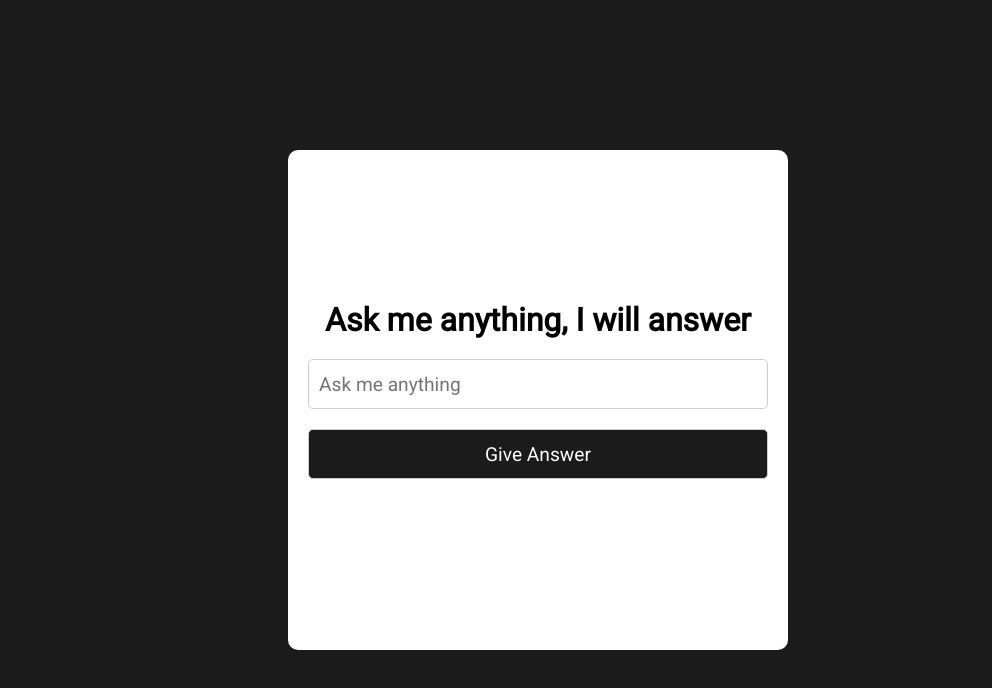
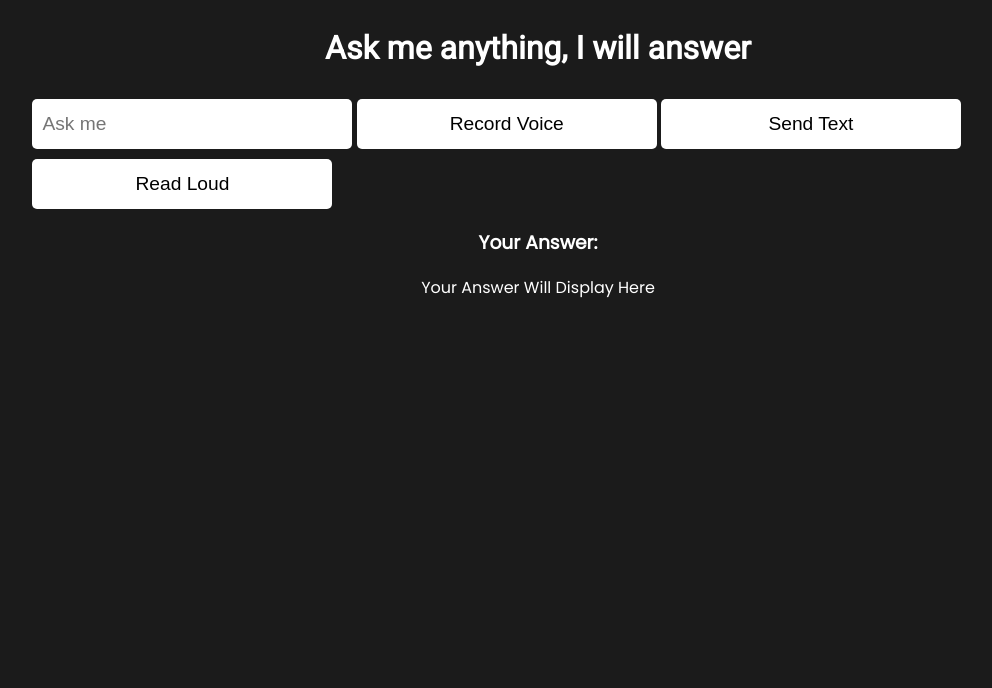
Before and after one commit to SyedAfzalHussain/AssistantOpenAI, a website: page index.html in a window 1280 px wide. Shown: the whole page, without its empty margins (102-1094 px from the left). Drawn offline with Linux system fonts and the light colour scheme.

Commit message:
Working as assistant AI

```diff
--- a/index.html
+++ b/index.html
@@ -8,65 +8,71 @@
     <title>Afzal's AI</title>
 </head>
 <style>
-    * {
-        margin: 0;
-        padding: 0;
-        box-sizing: border-box;
+    body {
+        display: flex;
+        flex-direction: column;
+        align-items: center;
+        background-color: #1b1b1b;
+        color: #fff;
         font-family: 'Poppins', sans-serif;
-font-family: 'Roboto', sans-serif;
     }
 
-    body {
-        background-color: #1b1b1b;
+    .container {
+        width: 80%;
         display: flex;
+        flex-direction: column;
+        align-items: center;
         justify-content: center;
+    }
+
+    h1 {
+        text-align: center;
+        font-size: 2rem;
+        font-family: 'Roboto', sans-serif;
+    }
+
+    .form {
+        display: flex;
+        flex-direction: column;
         align-items: center;
+        justify-content: center;
         height: 100vh;
     }
 
-    .form {
-        width: 500px;
-        height: 500px;
-        background-color: #fff;
-        border-radius: 10px;
-        display: flex;
-        flex-direction: column;
-        justify-content: center;
-        align-items: center;
-        padding: 20px;
+    input {
+        width: 300px;
+        height: 50px;
+        border: none;
+        border-radius: 5px;
+        padding: 0 10px;
+        margin: 10px 0;
+        font-size: 1.2rem;
     }
 
-    .form h1 {
-        font-size: 2rem;
-        margin-bottom: 20px;
-    }
-
-    .form input {
-        width: 100%;
+    button {
+        width: 300px;
         height: 50px;
-        border: 1px solid #ccc;
+        border: none;
         border-radius: 5px;
-        padding: 10px;
+        background-color: #fff;
+        color: #000;
         font-size: 1.2rem;
-        margin-bottom: 20px;
-    }
-
-    .form button {
-        width: 100%;
-        height: 50px;
-        border: 1px solid #ccc;
-        border-radius: 5px;
-        padding: 10px;
-        font-size: 1.2rem;
-        margin-bottom: 20px;
-        background-color: #1b1b1b;
-        color: #fff;
         cursor: pointer;
     }
 
-    .form button:hover {
+    button:hover {
+        background-color: #000;
+        color: #fff;
+    }
+
+    #submit {
+        background-color: #000;
+        color: #fff;
+    }
+
+    #submit:hover {
         background-color: #fff;
-        color: #1b1b1b;
+        color: #000;
     }
 </style>
 
@@ -75,12 +81,68 @@ font-family: 'Roboto', sans-serif;
 <link href="https://fonts.googleapis.com/css2?family=Poppins&family=Roboto&display=swap" rel="stylesheet">
 
 <body>
+    <h1>Ask me anything, I will answer</h1>
+    <div class="container">
+        <div class="innerContainer">
+            <input type="text" id="question" placeholder="Ask me ">
+            <button id="recordVoice">Record Voice</button>
+            <button id="sendMessage">Send Text</button>
+            <button onclick="readMessage()">Read Loud</button>
 
-    <form action="/message" method="get" class="form">
-        <h1>Ask me anything, I will answer</h1>
-        <input type="text" id="question" name="question" placeholder="Ask me anything" required>
-        <button id="submit">Give Answer</button>
-    </form>
+        </div>
+        <h3>Your Answer: </h3>
+        <div>Your Answer Will Display Here</div>
+        <div id="dataDiv"></div>
+    </div>
+    <script>
+        var transcript;
+
+        const recordVoice = document.getElementById('recordVoice');
+        recordVoice.addEventListener('click', () => {
+            if ('webkitSpeechRecognition' in window) {
+                const recognition = new webkitSpeechRecognition();
+                recognition.lang = 'en-US';
+                recognition.maxDuration = 5;
+                recognition.start();
+                // setTimeout(() => recognition.stop(), 5000);
+                recognition.addEventListener('result', (event) => {
+                    transcript = event.results[0][0].transcript;
+                    const url = `http://localhost:3000/message?question=${transcript}`;
+                    fetch(url)
+                        .then(res => res.json())
+                        .then(data => {
+                            console.log(typeof (data));
+                            document.getElementById('dataDiv').innerHTML = data;
+                            readMessage();
+                        })
+                    console.log(`Transcript: ${transcript}`);
+                });
+            } else {
+                console.log('Web Speech API is not supported by this browser');
+            }
+        })
+        function readMessage() {
+            const paragraph = document.getElementById("dataDiv").innerHTML;
+            const message = new SpeechSynthesisUtterance();
+            message.voiceURI = 'Google UK English Female';
+            message.text = paragraph;
+            message.lang = 'en-GB';
+            speechSynthesis.speak(message);
+        }
+        const submit = document.getElementById('sendMessage');
+        submit.addEventListener('click', () => {
+            const question = document.getElementById('question').value;
+            console.log(question)
+            const url = `http://localhost:3000/message?question=${question}`;
+            fetch(url)
+                .then(res => res.json())
+                .then(data => {
+                    console.log(typeof (data));
+                    document.getElementById('dataDiv').innerHTML = data;
+                    readMessage();
+                })
+        })
+    </script>
 </body>
 
 </html>
```
Also changed, not shown: index.js (+3 -8 lines).
